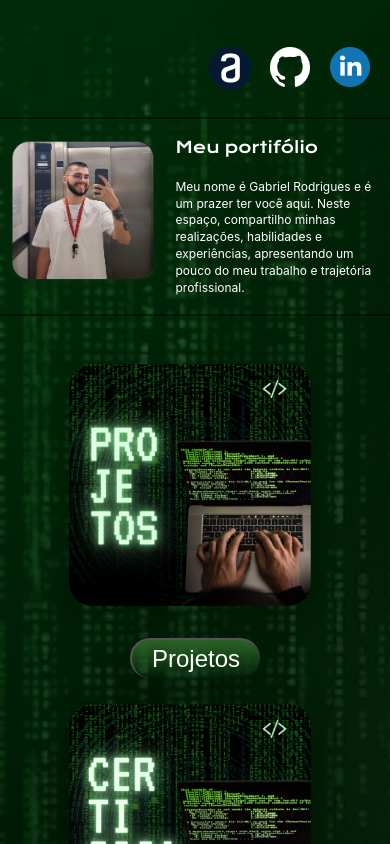
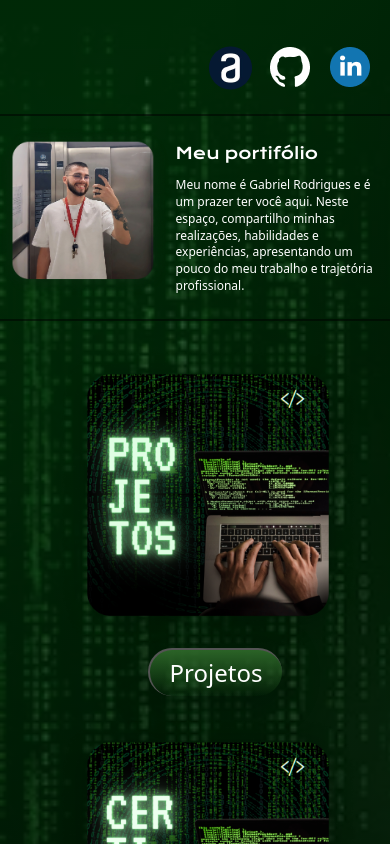
Before and after one commit to GabrielRodriguesFerreira/meu-portifolio, a React (Create React App) app: page / in a window 390 px wide. Shown: the top 844 px of the page. Built offline with nearby package versions, Linux system fonts and the light colour scheme.

Commit message:
quarto commit

```diff
--- a/package.json
+++ b/package.json
@@ -6,10 +6,12 @@
     "@testing-library/jest-dom": "^5.17.0",
     "@testing-library/react": "^13.4.0",
     "@testing-library/user-event": "^13.5.0",
+    "bootstrap": "^5.3.1",
     "react": "^18.2.0",
     "react-dom": "^18.2.0",
     "react-router-dom": "^6.15.0",
     "react-scripts": "5.0.1",
+    "reactstrap": "^9.2.0",
     "scrollreveal": "^4.0.9",
     "swiper": "^10.1.0",
     "web-vitals": "^2.1.4"
--- a/src/componentes/Backgrounds/BackgroundPaginaInicial/BackgroundInicial.module.css
+++ b/src/componentes/Backgrounds/BackgroundPaginaInicial/BackgroundInicial.module.css
@@ -2,22 +2,35 @@
     background-image:
         linear-gradient(135deg, rgba(0, 58, 10, 0.7) 10%, rgba(0, 0, 0, 0.90) 100%, rgba(0, 0, 0, 0.1)),
         url('../../../assets/background/image-1.png');
-    width: 54.5;
-    height: 60%;
+    width: 100%;
+    height: 100%;
     background-size: cover;
     padding: 25rem;
     visibility: 50%;
 }
 
-@media screen and (max-width: 768px) {
+@media screen and (min-width:200px) and (max-width: 500px) {
     .backgroundIni {
         background-image:
             linear-gradient(135deg, rgba(0, 58, 10, 0.7) 10%, rgba(0, 0, 0, 0.90) 100%, rgba(0, 0, 0, 0.1)),
             url('../../../assets/background/image-4.png');
-        width: 100px;
-        height: 1300px;
+        width: 100%px;
+        height: 100rem;
         background-size: cover;
         visibility: 50%;
         padding: 38%;
     }
 }
+
+@media screen and (min-width:800px) and (max-width: 1360px) {
+    .backgroundIni {
+        background-image:
+            linear-gradient(135deg, rgba(0, 58, 10, 0.7) 10%, rgba(0, 0, 0, 0.90) 100%, rgba(0, 0, 0, 0.1)),
+            url('../../../assets/background/image-1.png');
+        width: 100%;
+        height: 50%;
+        background-size: cover;
+        visibility: 50%;
+        padding: 38%;
+    }
+}
--- a/src/componentes/PaginaDeInicio/index.js
+++ b/src/componentes/PaginaDeInicio/index.js
@@ -1,5 +1,8 @@
 import React from 'react'
 import style from './paginaDeInicio.module.css'
+import { Button } from 'react-bootstrap'
+import 'bootstrap/dist/css/bootstrap.min.css';
+
 import image1 from './FotosPaginaInicio/image-1.png'
 import image2 from './FotosPaginaInicio/image-2.png'
 import image3 from './FotosPaginaInicio/image-3.png'
@@ -10,6 +13,7 @@ import imagem10 from '../Certificados/image-10.png'
 export default function PaginaDeInicio() {
     return (
         <>
+            <div className={`container ${style.container}`}>
                 <div className={style.icons}>
                     <a className={style.alura} href='https://cursos.alura.com.br/user/gabriel-ferreira17' target='_blank'>
                         <img src={imagem8} />
@@ -20,6 +24,7 @@ export default function PaginaDeInicio() {
                     <a className={style.linkedin} href='https://www.linkedin.com/in/gabriel-r-88b786204' target='_blank'>
                         <img src={imagem10} />
                     </a>
+                </div>
             </div>
 
             <div className={style.imagem_grid}>
--- a/src/componentes/PaginaDeInicio/paginaDeInicio.module.css
+++ b/src/componentes/PaginaDeInicio/paginaDeInicio.module.css
@@ -113,12 +113,18 @@ button:hover {
 
     .imagem_grid {
         display: block;
-        left: 10px;
+        left: 4%;
         top: 40%;
     }
 
     .imagem_item {
         left: 10%;
         position: relative;
+        padding: 10px;
+    }
+
+    .buttonPaginaInicio {
+        position: relative;
+        background-size: cover;
     }
 }
--- a/src/componentes/Svgs/Linhas/linhas.module.css
+++ b/src/componentes/Svgs/Linhas/linhas.module.css
@@ -23,12 +23,12 @@
 @media screen and (max-width: 768px) {
     .linhasvg {
         width: 100%;
-        top: 117px;
+        top: 1350%;
         width: 100%;
     }
 
     .linhasvg2 {
         width: 100%;
-        top: 160px;
+        top: 2000%;
     }
 }
--- a/src/componentes/Textos/TextoPaginaInicial/minhaFoto.module.css
+++ b/src/componentes/Textos/TextoPaginaInicial/minhaFoto.module.css
@@ -51,18 +51,18 @@
     }
 
     .textos {
-        top: 15%;
+        top: 17%;
         left: 45%;
         font-size: 16px;
         width: 50%;
-        height: 100%;
+        height: 10%;
     }
 
     .textos__h2 {
-        top: 20%;
+        top: 21%;
         left: 45%;
         font-size: 12px;
         width: 52%;
-        height: 100%;
+        height: 10%;
     }
 }
```
Also changed, not shown: src/assets/background/image-5.png (added), 1 other file (tests, documents, lock files or other folders). Lines whose indentation alone changed are shown as unchanged.
